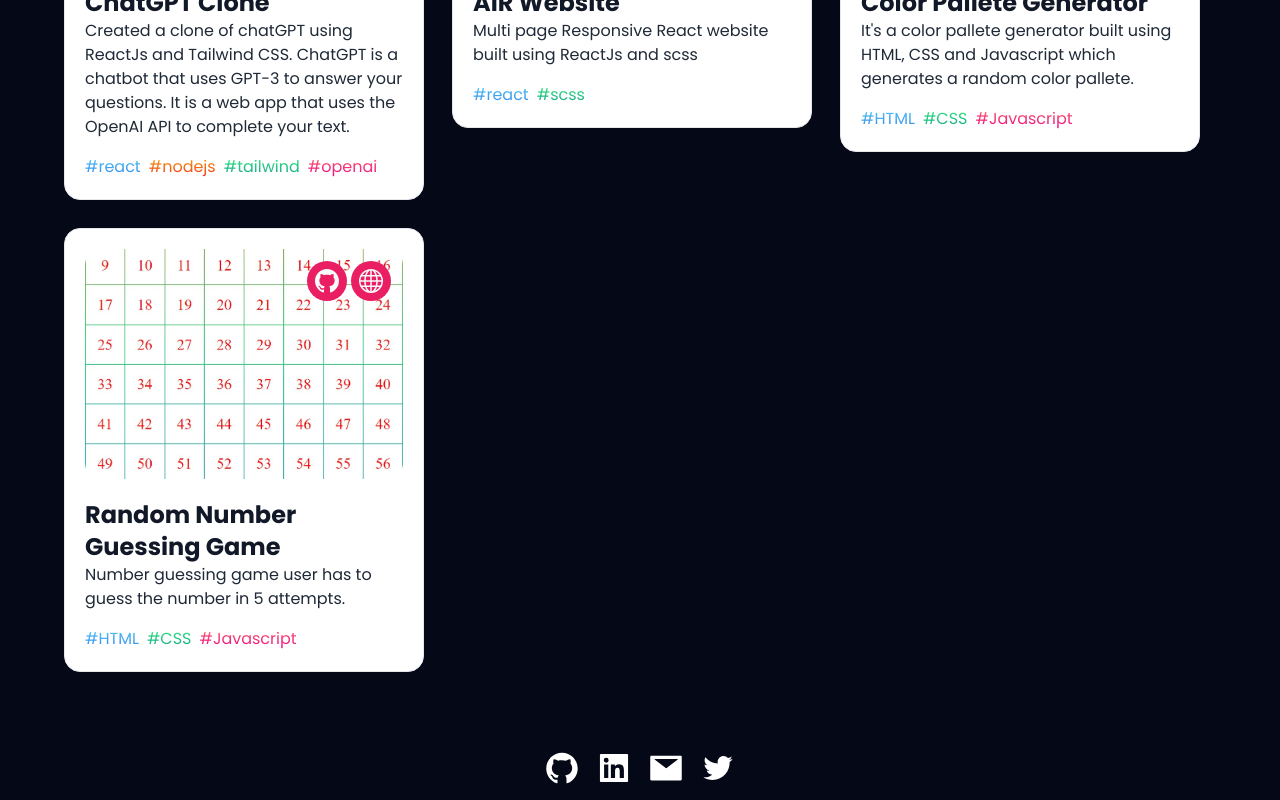
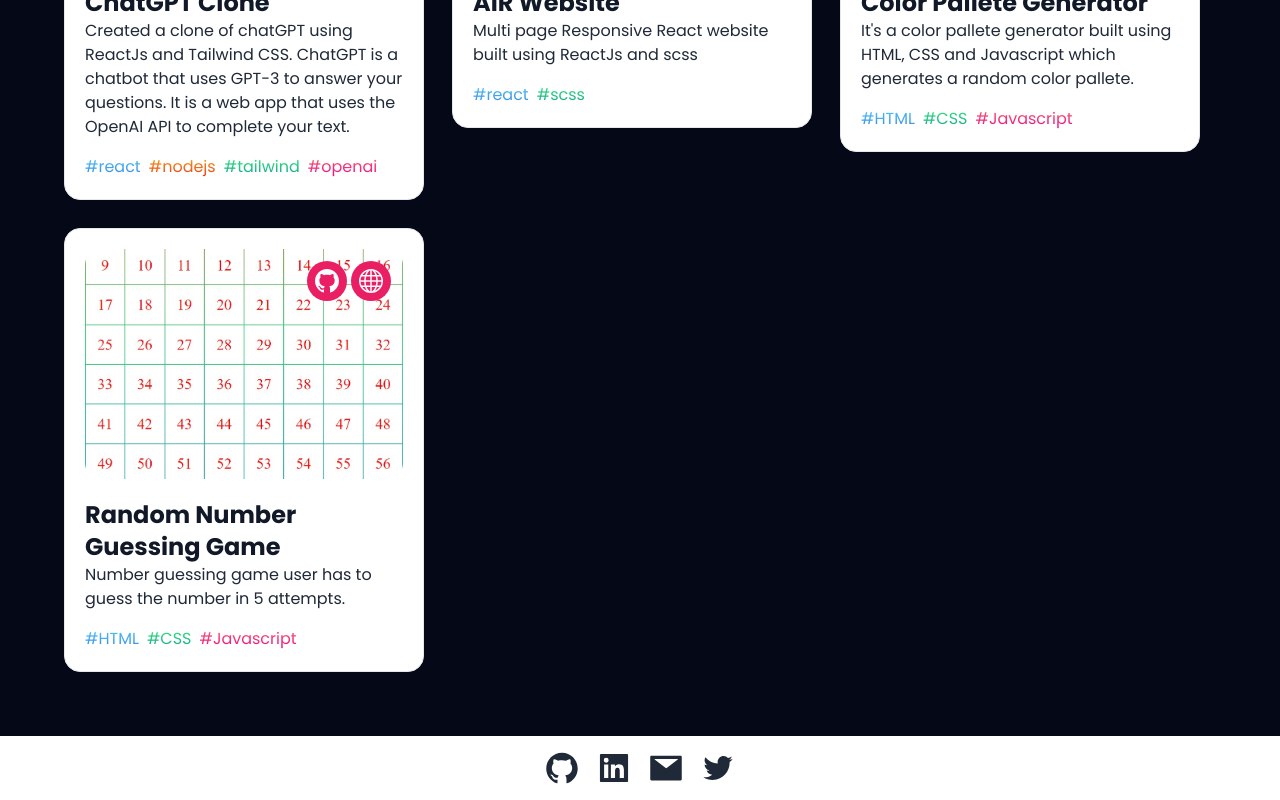
Before and after one commit to meskv/3d-portfolio, a React (Vite) app: page /portfolio/projects in a window 1280 px wide. Shown: the part 650-1450 px from the top of the page. Built offline with nearby package versions, Linux system fonts and the light colour scheme.

Commit message:
fix: now footer visible in light mode

```diff
--- a/src/components/Footer.jsx
+++ b/src/components/Footer.jsx
@@ -7,10 +7,10 @@ import { Link } from 'react-router-dom'
 const Footer = () => {
     return (
         <>
-            <div className=" min-h-[4rem] py-2  flex justify-center items-center gap-4 bg-transparent">
+            <div className=" min-h-[4rem] py-2 flex justify-center items-center gap-4 bg-white dark:bg-transparent">
                 {
                     socialLinks.map((social, index) => (
-                        <Link key={social} to={social.link} target="_blank" className='text-4xl cursor-pointer'>
+                        <Link key={social} to={social.link} target="_blank" className='text-4xl text-gray-800 dark:text-gray-200 cursor-pointer'>
                             <social.icon />
                         </Link>
                     ))
```
